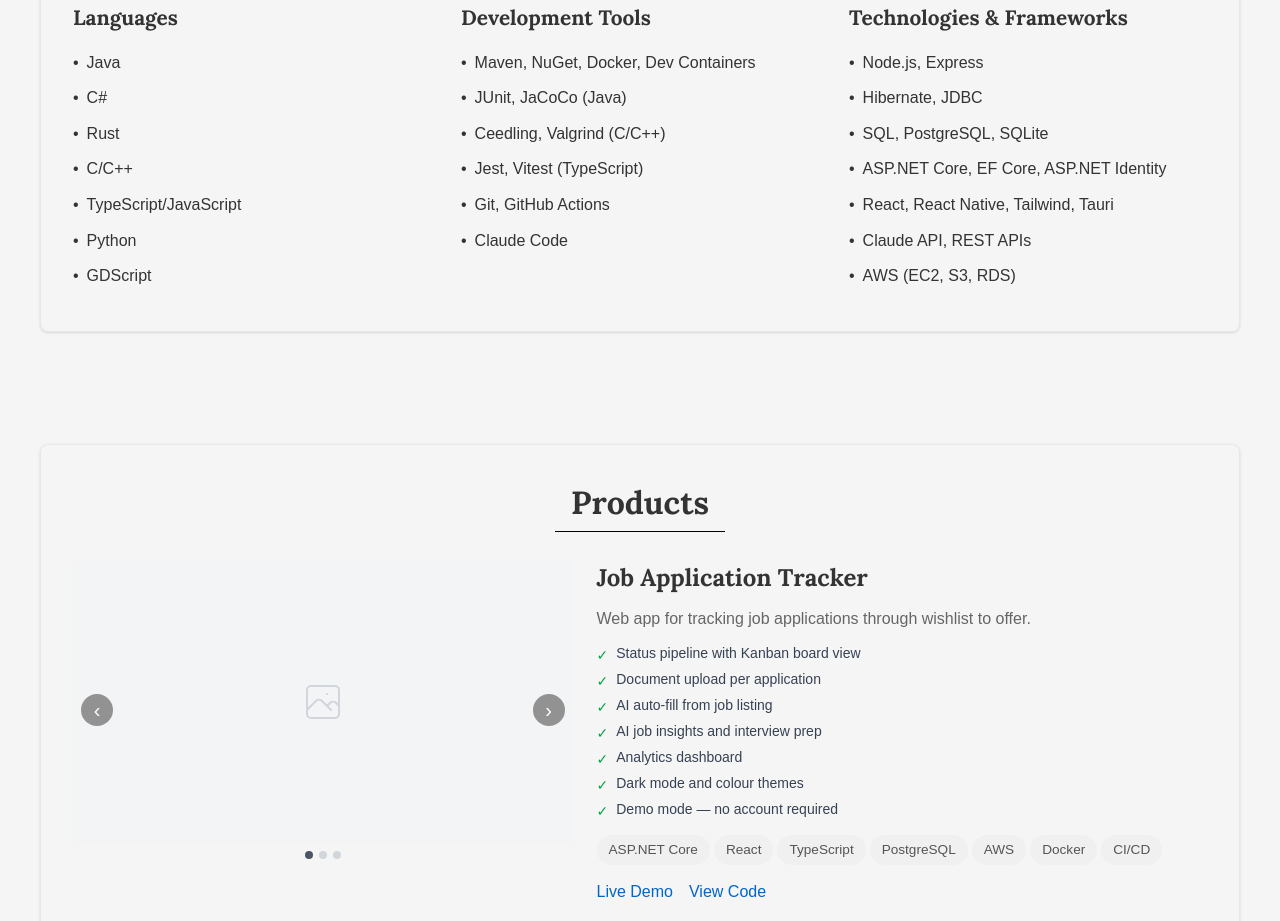
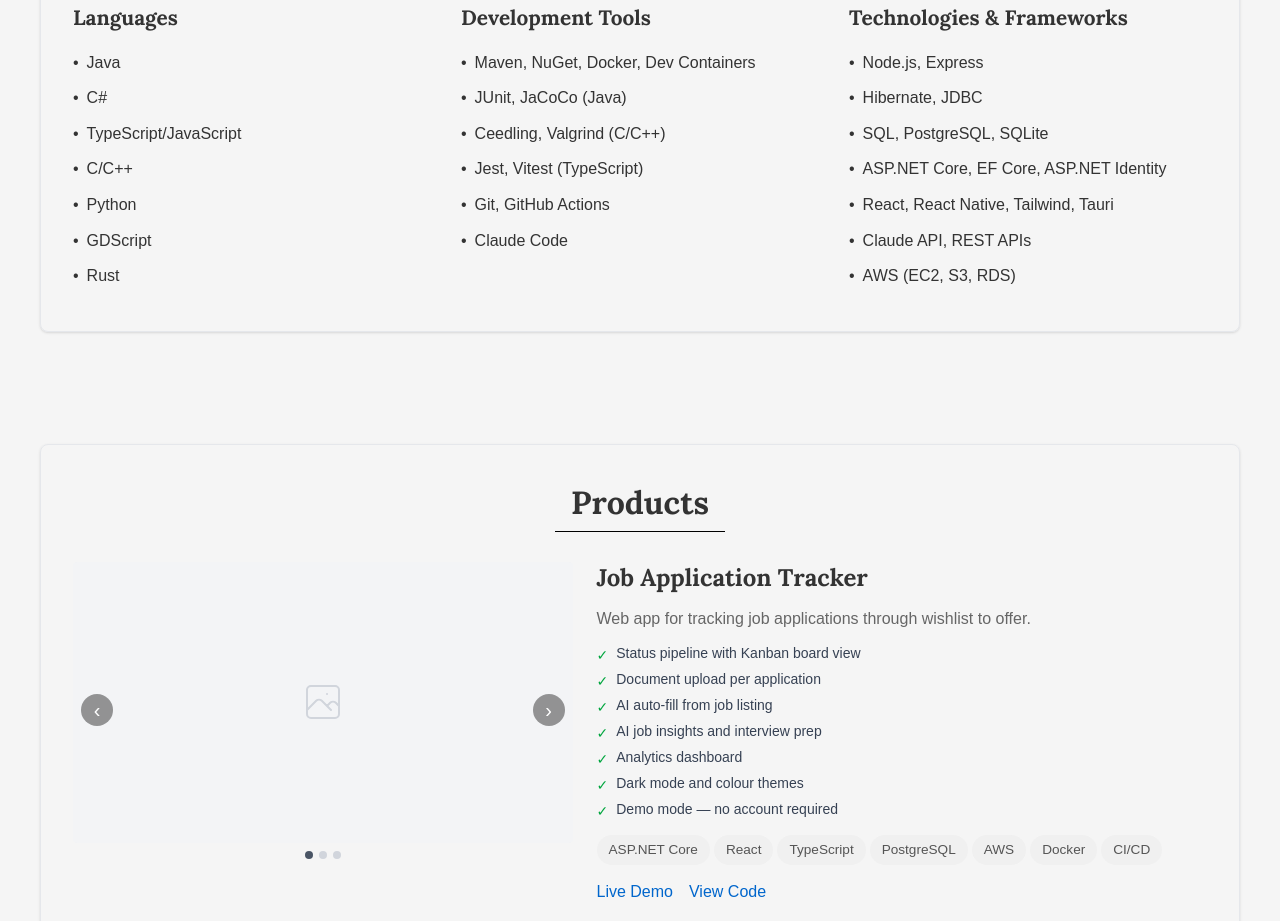
Before and after one commit to NagareNegishi/NagareNegishi.github.io, a React (Vite) app: page / in a window 1280 px wide. Shown: the part 1320-2241 px from the top of the page. Built offline with nearby package versions, Linux system fonts and the light colour scheme.

Commit message:
sort lang #28

```diff
--- a/src/data/skills.js
+++ b/src/data/skills.js
@@ -4,11 +4,11 @@
     items: [
         "Java",
         "C#",
-        "Rust",
+        "TypeScript/JavaScript",
         "C/C++",
-        "TypeScript/JavaScript",
         "Python",
-        "GDScript"
+        "GDScript",
+        "Rust"
     ]
     },
     {
```
